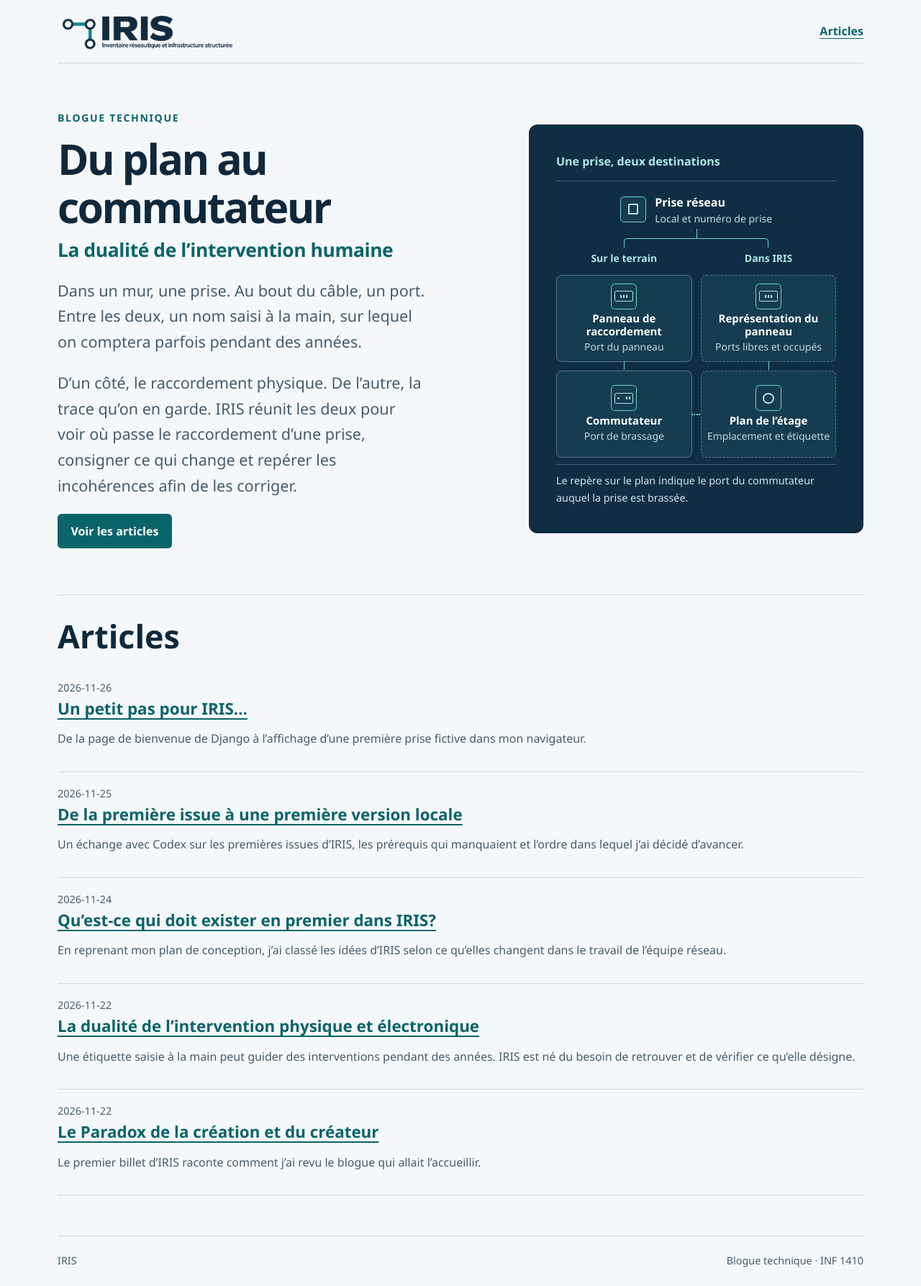
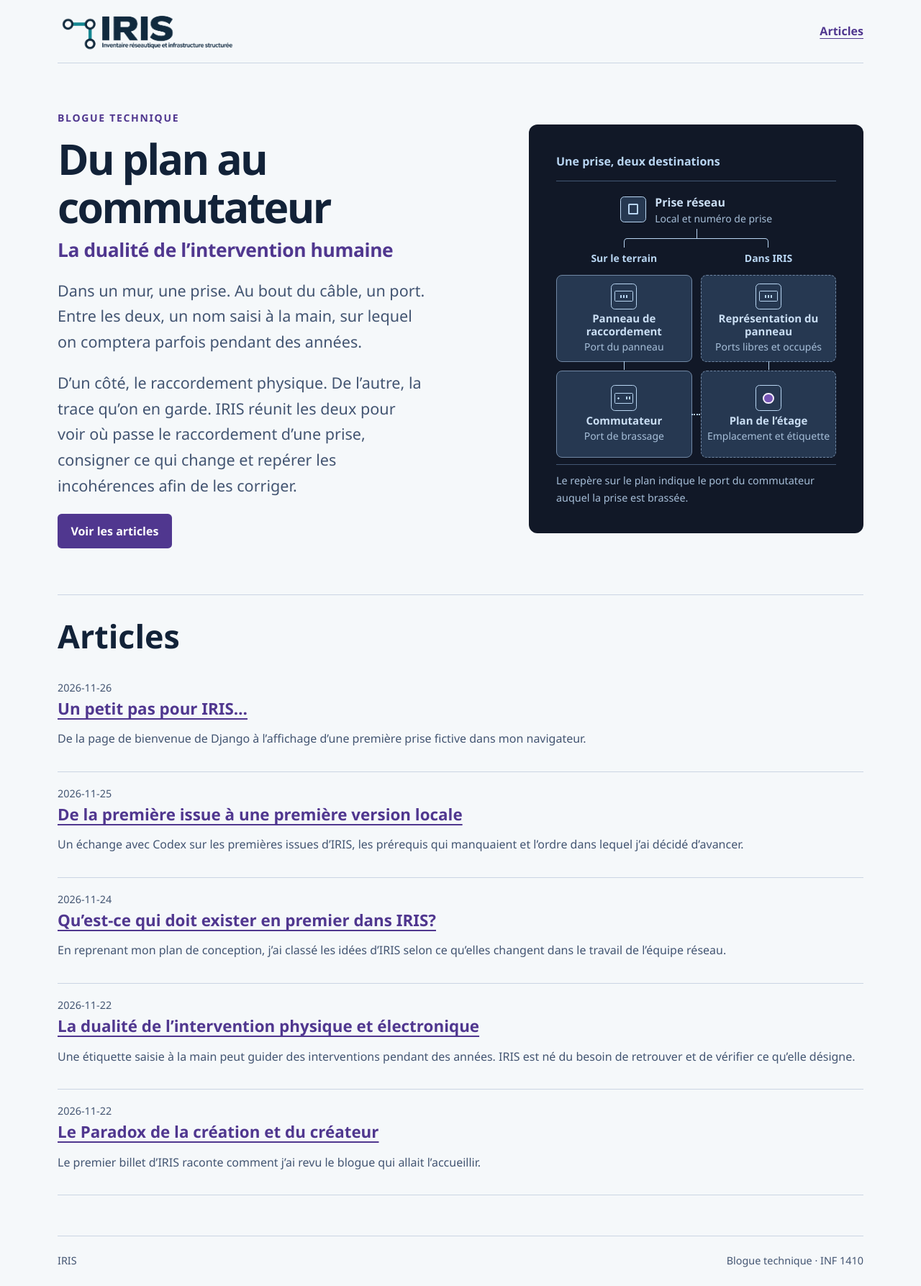
Before and after one commit to mllabonte/iris-blogue, a Jekyll site: the page built from index.html, in a window 1280 px wide. Shown: the whole page at 72% size. Built offline with Jekyll 4.4.1, drawn with Linux system fonts in a browser that asks for light colours.

Commit message:
Harmoniser les couleurs du blogue avec IRIS

```diff
--- a/assets/site.css
+++ b/assets/site.css
@@ -1,11 +1,21 @@
 :root {
   color-scheme: light;
-  --ink: #10283b;
-  --muted: #465c6b;
-  --accent: #09646a;
+  --ink: #122238;
+  --muted: #435572;
+  --accent: #50378f;
+  --accent-hover: #3e2a71;
   --paper: #f5f8fa;
-  --line: #c9d8df;
-  --night: #102e43;
+  --line: #cbd5e3;
+  --code-surface: #e8eef8;
+  --night: #111827;
+  --network-surface: #263851;
+  --network-text: #cadef3;
+  --network-muted: #a6bed8;
+  --network-accent: #b9d6f3;
+  --network-rule: #435773;
+  --network-node-border: #7188a5;
+  --marker: #7655b5;
+  --marker-outline: #f6f0ff;
   font-family: "Segoe UI", system-ui, sans-serif;
   color: var(--ink);
   background: var(--paper);
@@ -33,34 +43,34 @@ h1 { margin: 0; font-size: clamp(2.5rem, 5.6vw, 4.75rem); letter-spacing: -.045e
 .hero-subtitle { display: block; margin-top: .6rem; color: var(--accent); font-size: clamp(1.2rem, 2.25vw, 1.65rem); line-height: 1.3; letter-spacing: -.015em; }
 .dek { max-width: 32rem; font-size: clamp(1.1rem, 2vw, 1.35rem); color: var(--muted); }
 .link-button { display: inline-block; padding: .68rem 1.15rem; border-radius: .35rem; color: white; background: var(--accent); font-weight: 650; text-decoration: none; }
-.link-button:hover { background: #074d52; }
-.network { margin: 0; padding: clamp(1.2rem, 4vw, 2.35rem); color: #fff; background: var(--night); border-radius: .75rem; }
-.network figcaption { color: #aee7e5; font-weight: 650; border-bottom: 1px solid #416171; padding-bottom: .85rem; }
+.link-button:hover { background: var(--accent-hover); }
+.network { margin: 0; padding: clamp(1.2rem, 4vw, 2.35rem); color: var(--network-text); background: var(--night); border-radius: .75rem; }
+.network figcaption { color: var(--network-accent); font-weight: 650; border-bottom: 1px solid var(--network-rule); padding-bottom: .85rem; }
 .route-origin { width: fit-content; display: flex; align-items: center; gap: .75rem; margin: 1rem auto 0; }
 .route-origin strong, .route-origin small, .route-end strong, .route-end small { display: block; }
-.network small { color: #c1d8e2; font-size: .875rem; line-height: 1.4; }
+.network small { color: var(--network-muted); font-size: .875rem; line-height: 1.4; }
 .route-fork { position: relative; display: grid; grid-template-columns: repeat(2, minmax(0, 1fr)); grid-template-rows: auto repeat(2, minmax(6.5rem, 1fr)); gap: .75rem; padding-top: 2.1rem; }
-.route-fork::before { content: ""; position: absolute; top: .25rem; left: 50%; height: .9rem; border-left: 1px solid #72d3cf; }
-.route-fork::after { content: ""; position: absolute; top: 1.1rem; left: calc(25% - .1875rem); right: calc(25% - .1875rem); height: .75rem; border: 1px solid #72d3cf; border-bottom: 0; border-radius: .3rem .3rem 0 0; pointer-events: none; }
+.route-fork::before { content: ""; position: absolute; top: .25rem; left: 50%; height: .9rem; border-left: 1px solid var(--network-accent); }
+.route-fork::after { content: ""; position: absolute; top: 1.1rem; left: calc(25% - .1875rem); right: calc(25% - .1875rem); height: .75rem; border: 1px solid var(--network-accent); border-bottom: 0; border-radius: .3rem .3rem 0 0; pointer-events: none; }
 .route-branch { display: grid; grid-template-rows: subgrid; grid-row: span 3; text-align: center; }
-.route-label { margin: 0; color: #aee7e5; font-size: .875rem; font-weight: 650; }
-.route-stop, .route-end { position: relative; padding: .65rem .3rem; display: flex; flex-direction: column; align-items: center; justify-content: center; gap: .2rem; background: #163c50; border: 1px solid #52788a; border-radius: .5rem; overflow-wrap: anywhere; font-size: .9375rem; }
+.route-label { margin: 0; color: var(--network-accent); font-size: .875rem; font-weight: 650; }
+.route-stop, .route-end { position: relative; padding: .65rem .3rem; display: flex; flex-direction: column; align-items: center; justify-content: center; gap: .2rem; background: var(--network-surface); border: 1px solid var(--network-node-border); border-radius: .5rem; overflow-wrap: anywhere; font-size: .9375rem; }
 .route-stop strong, .route-end strong { line-height: 1.2; }
-.route-stop::after { content: ""; position: absolute; left: 50%; top: 100%; height: .75rem; border-left: 1px solid #72d3cf; }
+.route-stop::after { content: ""; position: absolute; left: 50%; top: 100%; height: .75rem; border-left: 1px solid var(--network-accent); }
 .documented :is(.route-stop, .route-end) { border-style: dashed; }
-.physical .route-end::after { content: ""; position: absolute; left: 100%; top: 50%; width: .77rem; border-top: 2px dotted #72d3cf; }
-.node-icon { width: 2.25rem; height: 2.25rem; flex: 0 0 2.25rem; border: 1px solid #72d3cf; border-radius: .35rem; background: #163c50; display: grid; place-items: center; }
-.node-icon::after { content: ""; width: .9rem; height: .65rem; border: 2px solid #aee7e5; border-radius: .1rem; }
-.network-note { position: relative; margin: .6rem 0 0; padding-top: .6rem; border-top: 1px solid #416171; color: #d2e5ed; font-size: .9rem; }
-.plan::after { width: .7rem; height: .7rem; border-radius: 50%; }
+.physical .route-end::after { content: ""; position: absolute; left: 100%; top: 50%; width: .77rem; border-top: 2px dotted var(--network-accent); }
+.node-icon { width: 2.25rem; height: 2.25rem; flex: 0 0 2.25rem; border: 1px solid var(--network-accent); border-radius: .35rem; background: var(--network-surface); display: grid; place-items: center; }
+.node-icon::after { content: ""; width: .9rem; height: .65rem; border: 2px solid var(--network-accent); border-radius: .1rem; }
+.network-note { position: relative; margin: .6rem 0 0; padding-top: .6rem; border-top: 1px solid var(--network-rule); color: var(--network-muted); font-size: .9rem; }
+.plan::after { width: .7rem; height: .7rem; border-radius: 50%; border-color: var(--marker-outline); background: var(--marker); }
 .jack::after { width: .65rem; height: .65rem; }
 .panel::after, .switch::after { width: 1.5rem; height: .83rem; border-width: 1px; }
 .panel::after {
-  background: repeating-linear-gradient(to right, #aee7e5 0 2px, transparent 2px 4px) center / 10px 4px no-repeat;
+  background: repeating-linear-gradient(to right, var(--network-accent) 0 2px, transparent 2px 4px) center / 10px 4px no-repeat;
 }
 .switch::after {
-  background: radial-gradient(circle, #aee7e5 1px, transparent 1.5px) 3px center / 3px 3px no-repeat,
-    repeating-linear-gradient(to right, #aee7e5 0 2px, transparent 2px 4px) right 3px center / 6px 4px no-repeat;
+  background: radial-gradient(circle, var(--network-accent) 1px, transparent 1.5px) 3px center / 3px 3px no-repeat,
+    repeating-linear-gradient(to right, var(--network-accent) 0 2px, transparent 2px 4px) right 3px center / 6px 4px no-repeat;
 }
 .articles { border-top: 1px solid var(--line); padding-block: 2rem 3.5rem; }
 .articles h2 { margin: 0 0 1rem; font-size: clamp(2rem, 4vw, 2.8rem); }
@@ -75,7 +85,7 @@ time { display: inline-block; color: var(--muted); font-size: .9rem; }
 .prose { font-size: 1.075rem; }
 .prose h2 { margin-top: 2rem; font-size: 1.8rem; }
 .prose img { max-width: 100%; height: auto; }
-.prose pre { overflow: auto; padding: 1rem; background: #e7eff2; }
+.prose pre { overflow: auto; padding: 1rem; background: var(--code-surface); }
 .footer { border-top: 1px solid var(--line); padding-block: 1.4rem; color: var(--muted); font-size: .9rem; }
 @media (max-width: 48rem) {
   .hero { grid-template-columns: 1fr; }
```
